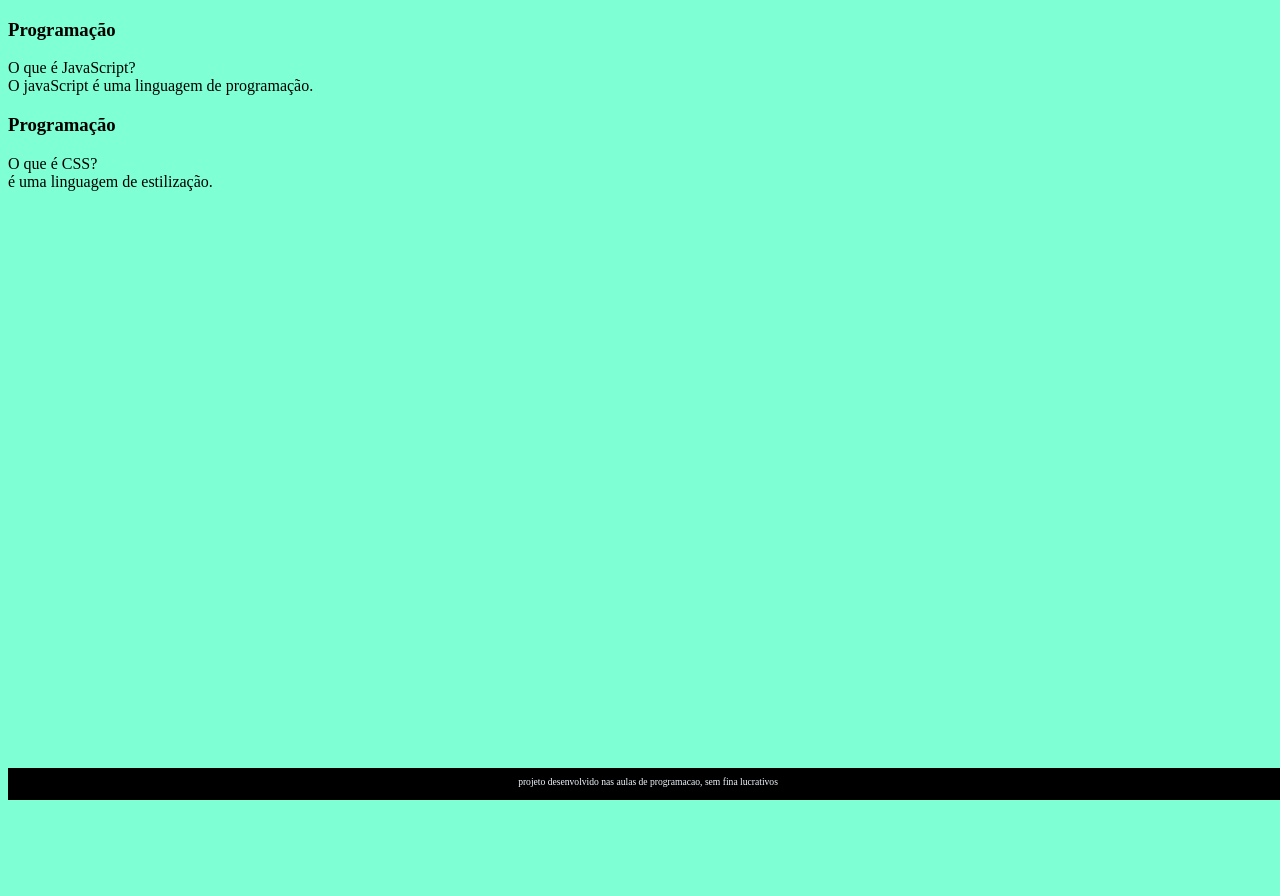
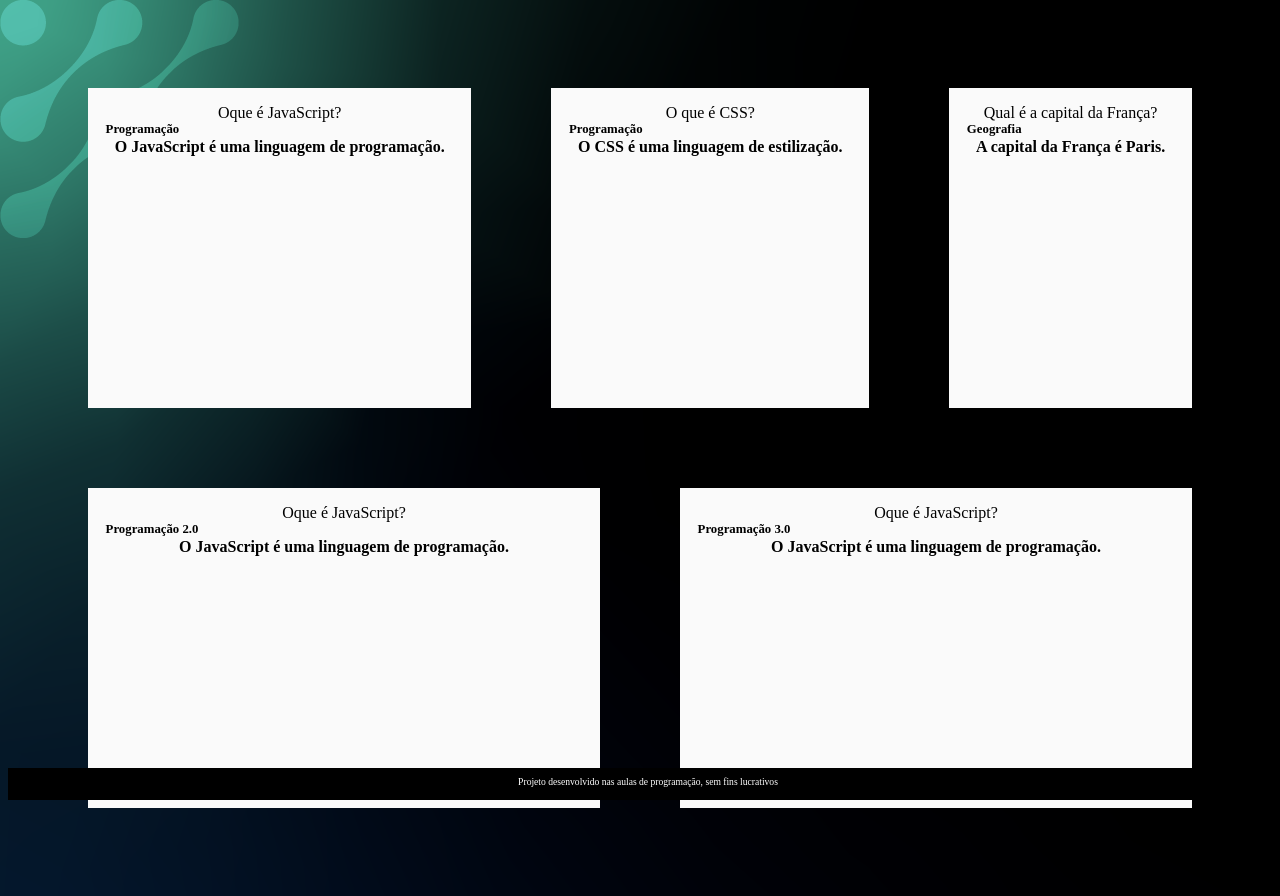
Before and after one commit to KarlaBassfeld/segundo-repositorio2, a plain HTML site: page index.html in a window 1280 px wide. Before the commit the page ends 800 px from the top, so only its background shows below. Drawn offline with Linux system fonts and the light colour scheme.

Commit message:
28/05/2025

```diff
--- a/index.html
+++ b/index.html
@@ -8,27 +8,63 @@
 </head>
 <body>
     <main>
-        <section  id="container" >
-            <article class="cartao">
-                <div class="cartao__conteudo">
+        <section id="container"  >
+            <article class="cartao"  >
+                <div class="cartao__conteudo" >
                     <h3>Programação</h3>
-                    <div class="cartao__conteudo__pergunta">
-                      O que é JavaScript?
+                    <div class="cartao__conteudo__pergunta"  >
+                        <p> Oque é JavaScript? </p>
                     </div>
-                    <div class="cartao__conteudo__resposta">
-                      O javaScript é uma linguagem de programação.
+                    <div class="cartao__conteudo__resposta"  >
+                        <p> O JavaScript é uma linguagem de programação. </p>
                     </div>
                 </div>
             </article>
 
-            <article class="cartao">
-                <div class="cartao__conteudo">
+            <article class="cartao"  >
+                <div class="cartao__conteudo" >
                     <h3>Programação</h3>
-                    <div class="cartao__conteudo__pergunta">
-                      O que é CSS?
+                    <div class="cartao__conteudo__pergunta"  >
+                        <p> O que é CSS? </p>
                     </div>
-                    <div class="cartao__conteudo__resposta">
-                      é uma linguagem de estilização.
+                    <div class="cartao__conteudo__resposta"  >
+                        <p>O CSS é uma linguagem de estilização.</p>
+                    </div>
+                </div>
+            </article>
+
+            <article class="cartao"  >
+                <div class="cartao__conteudo" >
+                    <h3>Geografia</h3>
+                    <div class="cartao__conteudo__pergunta"  >
+                        <p> Qual é a capital da França? </p>
+                    </div>
+                    <div class="cartao__conteudo__resposta"  >
+                        <p> A capital da França é Paris.</p>
+                    </div>
+                </div>
+            </article>
+
+            <article class="cartao"  >
+                <div class="cartao__conteudo" >
+                    <h3>Programação 2.0</h3>
+                    <div class="cartao__conteudo__pergunta"  >
+                        <p> Oque é JavaScript? </p>
+                    </div>
+                    <div class="cartao__conteudo__resposta"  >
+                        <p> O JavaScript é uma linguagem de programação. </p>
+                    </div>
+                </div>
+            </article>
+
+            <article class="cartao"  >
+                <div class="cartao__conteudo" >
+                    <h3>Programação 3.0</h3>
+                    <div class="cartao__conteudo__pergunta"  >
+                        <p> Oque é JavaScript? </p>
+                    </div>
+                    <div class="cartao__conteudo__resposta"  >
+                        <p> O JavaScript é uma linguagem de programação. </p>
                     </div>
                 </div>
             </article>
@@ -36,7 +72,7 @@
     </main>
 
     <footer>
-        <p>projeto desenvolvido nas aulas de programacao, sem fina lucrativos</p>
+        <p>Projeto desenvolvido nas aulas de programação, sem fins lucrativos</p>
     </footer>
 
 </body>
--- a/style.css
+++ b/style.css
@@ -1,11 +1,60 @@
+root {
+    --text-color: #DBE4EF;
+    --card-front-color: #000000;
+    --card-back-color: #368dbc;
+}
+
 body {
-    background-color: aquamarine;
+    background: url("img/bg-desktop.webp");
     font-family: Bai Jamjuree;
+}
+
+#container {
+    display: flex;
+    flex-wrap: wrap;
+    justify-content: space-between;
+    padding: 4rem;
+    gap: 3rem;
+}
+
+.cartao {
+    margin: 1rem 1rem;
+    background-color: rgb(250, 250, 250);
+    height: 20rem;
+    flex-grow: 1;
+    flex-basis: calc(33% -6rem);
+}
+
+.cartao__conteudo {
+    text-align: center;
+    height: 100%;
+    background-color: var(--card-front-color);
+}
+
+.cartao__conteudo h3 {
+    text-align: left;
+    padding: 0.5rem;
+    position: absolute;
+    margin: 0.6rem;
+    border-radius: 0.6rem;
+    font-size: 1vw;
+    color: var(--text-color);
+    border: 1px solid var(--text-color);
+}
+
+.cartao__conteudo__pergunta p {
+    color: var(--text-color);
+    font-weight: 500;
+}
+
+.cartao__conteudo__resposta p {
+    color: var(--card-back-color);
+    font-weight: 700;
 }
 
 footer {
     background-color: black;
-    color: aliceblue;
+    color: white;
     position: fixed;
     bottom: 0;
     width: 100%;
```
Also changed, not shown: perguntas.js (added, +21 -0 lines), img/bg-desktop.webp (added).
